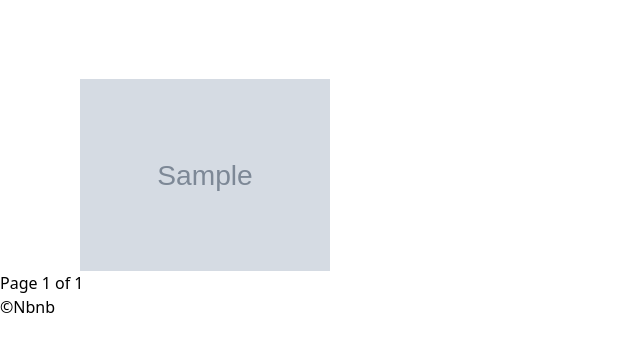
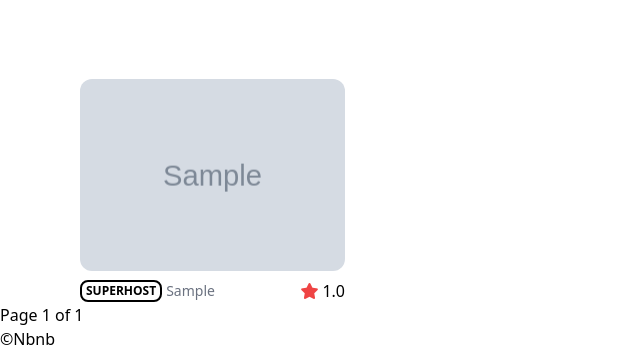
Before and after one commit to ng-lee/airbnb-clone-2019-retrial, a Django app: page / in a window 1280 px wide. Shown: the part 529-880 px from the top of the page, without its empty margins (0-640 px from the left). Before the commit the page ends 842 px from the top, so only its background shows below. Run offline with Django 3.2, Linux system fonts and the light colour scheme; tables that the repository leaves empty hold one stand-in row (values such as "Sample post"); grey boxes marked "Sample" are stand-in pictures; style sheets or scripts are compiled from the project's sources; some libraries are stand-ins or nearby versions.

Commit message:
room cards part Two

```diff
--- a/rooms/views.py
+++ b/rooms/views.py
@@ -7,7 +7,7 @@ class HomeView(ListView):
 
     model = room_models.Room
     page_kwarg = "p"
-    paginate_by = 10
+    paginate_by = 12
     paginate_orphans = 5
     context_object_name = "rooms"
     template_name = "home.html"
--- a/templates/base.html
+++ b/templates/base.html
@@ -6,6 +6,7 @@
     <meta http-equiv="X-UA-Compatible" content="IE=edge">
     <meta name="viewport" content="width=device-width, initial-scale=1.0">
     <link rel="stylesheet" href="{% static 'css/styles.css' %}">
+    <link rel="stylesheet" href="https://use.fontawesome.com/releases/v5.11.2/css/all.css">
     <title>{% block page_title %}{% endblock page_title %} | Nbnb</title>
 </head>
 <body>
--- a/templates/home.html
+++ b/templates/home.html
@@ -8,7 +8,7 @@
 
     <div class="w-full h-50vh bg-cover bg-center" style="background-image:url(https://images.unsplash.com/photo-1562516354-276afcce3e96?ixlib=rb-1.2.1&ixid=MnwxMjA3fDB8MHxwaG90by1wYWdlfHx8fGVufDB8fHx8&auto=format&fit=crop&w=1426&q=80);"></div>
 
-    <div class="container mx-auto grid grid-cols-4 gap-10 px-20 mt-20">
+    <div class="container mx-auto grid grid-cols-4 gap-5 px-20 mt-20">
         {% for room in rooms %}
             {% include 'partials/room_card.html' with room=room %}
         {% endfor %}
--- a/templates/partials/navigation.html
+++ b/templates/partials/navigation.html
@@ -1,11 +1,11 @@
 <nav>
     <ul class="flex font-bold text-sm">
-        <li class="ml-6"><a href="{% url 'rooms:search' %}">Search</a></li>
+        <li class="ml-6 hover:text-red-500"><a href="{% url 'rooms:search' %}">Search</a></li>
         {% if user.is_authenticated %}
-        <li class="ml-6"><a href="{% url 'users:logout' %}">Log Out</a></li>
+        <li class="ml-6 hover:text-red-500"><a href="{% url 'users:logout' %}">Log Out</a></li>
         {% else %}
-        <li class="ml-6"><a href="{% url 'users:signup' %}">Sign Up</a></li>
-        <li class="ml-6"><a href="{% url 'users:login' %}">Log In</a></li>
+        <li class="ml-6 hover:text-red-500"><a href="{% url 'users:signup' %}">Sign Up</a></li>
+        <li class="ml-6 hover:text-red-500"><a href="{% url 'users:login' %}">Log In</a></li>
         {% endif %}
     </ul>
 </nav>
--- a/templates/partials/room_card.html
+++ b/templates/partials/room_card.html
@@ -1,5 +1,18 @@
 <a class="w-full" href="{% url 'rooms:detail' room.pk %}">
-    <div class="w-full h-48 bg-cover bg-center" style="background-image:url({{room.get_first_photo}});">
-
+    <div class="w-full h-48 bg-cover bg-center rounded-xl" style="background-image:url({{room.get_first_photo}});"></div>
+    <div class="mt-2">
+        <div class="flex justify-between items-center">
+            <div class="flex items-center">
+                {% if room.host.superhost %}
+                    <span class="uppercase border-black border-2 py-px px-1 rounded-lg font-bold text-xs mr-1">superhost</span>
+                {% endif %}
+                <span class="text-sm text-gray-500">{{room.city}}</span>
+            </div>
+            <div class="flex items-center">
+                <i class="fas fa-star mr-1 text-red-500"></i>
+                <span>{{room.total_rating}}</span>
+            </div>
+        </div>
+        <div></div>
     </div>
 </a>
```
